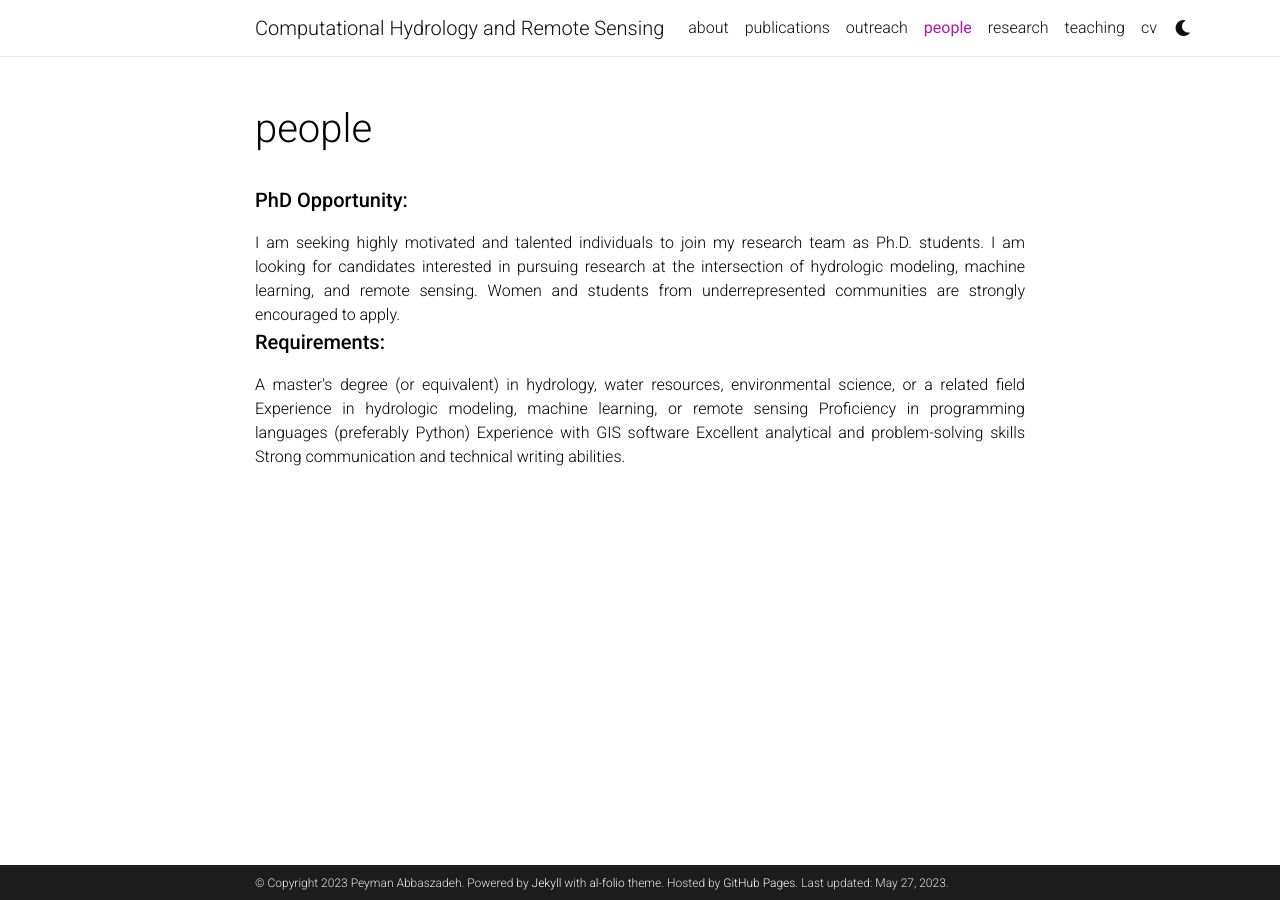
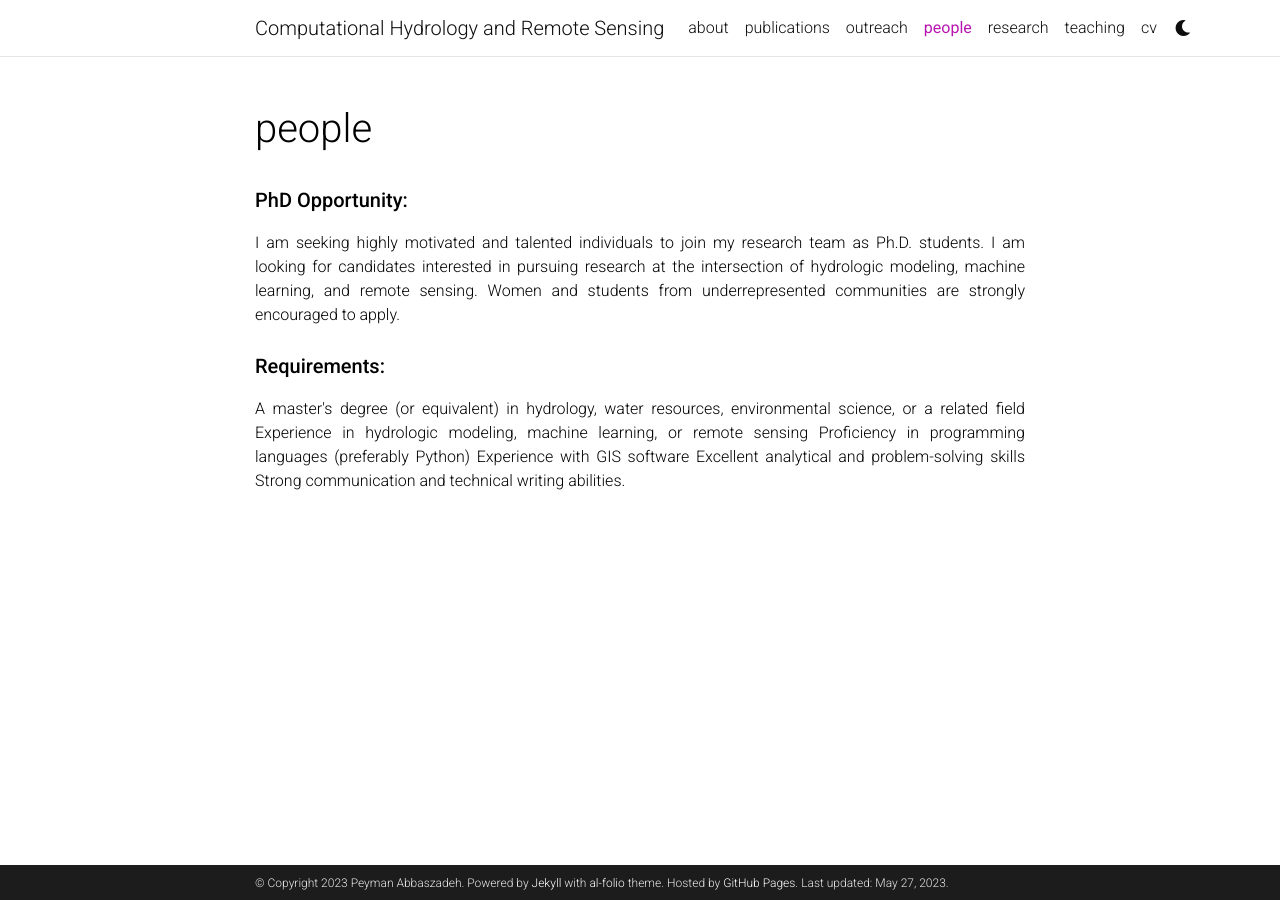
Before and after one commit to Pabbaszadeh/Pabbaszadeh.github.io, a Jekyll site: the page built from _pages/people.md, in a window 1280 px wide. Built offline with Jekyll 4.4.1, drawn with Linux system fonts in a browser that asks for light colours; comment, search, counter and statistics services are not loaded; a style sheet for code colours, icons or effects is not loaded.

Commit message:
Update people.md

```diff
--- a/_pages/people.md
+++ b/_pages/people.md
@@ -8,7 +8,7 @@
 ---
 
 <strong style="font-size: 20px;">PhD Opportunity:</strong><br>
-<p style="text-align: justify;">I am seeking highly motivated and talented individuals to join my research team as Ph.D. students. I am looking for candidates interested in pursuing research at the intersection of hydrologic modeling, machine learning, and remote sensing. Women and students from underrepresented communities are strongly encouraged to apply.<br>
+<p style="text-align: justify;">I am seeking highly motivated and talented individuals to join my research team as Ph.D. students. I am looking for candidates interested in pursuing research at the intersection of hydrologic modeling, machine learning, and remote sensing. Women and students from underrepresented communities are strongly encouraged to apply.<br><br>
 
 <strong style="font-size: 20px;">Requirements:</strong><br>
 <p style="text-align: justify;">A master's degree (or equivalent) in hydrology, water resources, environmental science, or a related field
@@ -16,4 +16,4 @@
 Proficiency in programming languages (preferably Python)
 Experience with GIS software
 Excellent analytical and problem-solving skills
-Strong communication and technical writing abilities.<br>
+Strong communication and technical writing abilities.<br><br>
```
